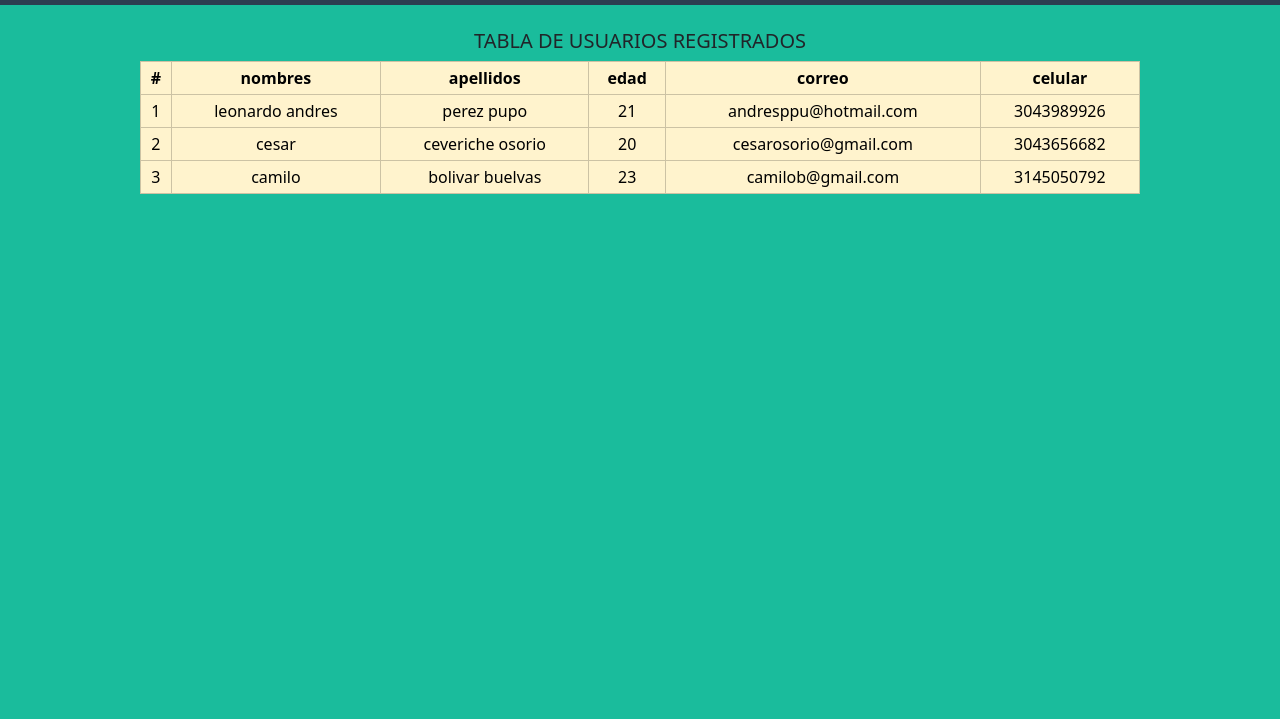
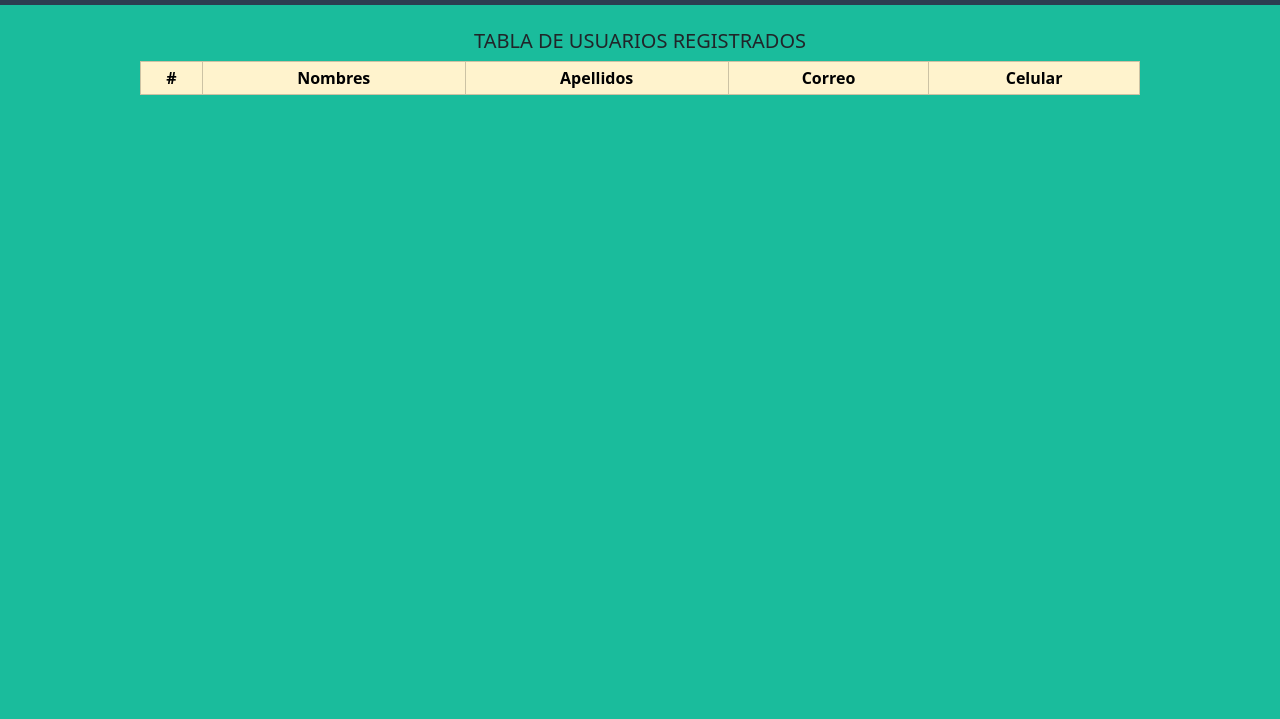
Before and after one commit to caexar/Web-Boostrap, a plain HTML site: page tablaUsers.html in a window 1280 px wide. Shown: the part 81-800 px from the top of the page. Drawn offline with nearby package versions, Linux system fonts and the light colour scheme.

Commit message:
Update tablaUsers.html

```diff
--- a/tablaUsers.html
+++ b/tablaUsers.html
@@ -45,52 +45,44 @@
                     <div class="table-responsive">
                         <table class="table table-bordered table-sm  table-warning ">
                             <thead>
-                                <tr >
+                                <tr>
                                     <th>#</th>
-                                    <th>nombres</th>
-                                    <th>apellidos</th>
-                                    <th>edad</th>
-                                    <th>correo</th>
-                                    <th>celular</th>
+                                    <th>Nombres</th>
+                                    <th>Apellidos</th>
+                                    <th>Correo</th>
+                                    <th>Celular</th>
                                 </tr>
                             </thead>
                             <tbody>
-                                <tr>
-                                    <td>1</td>
-                                    <td>leonardo andres</td>
-                                    <td>perez pupo</td>
-                                    <td>21</td>
-                                    <td>andresppu@hotmail.com</td>
-                                    <td>3043989926</td>
-                                </tr>
-
-                                <tr>
-                                    <td>2</td>
-                                    <td>cesar </td>
-                                    <td>ceveriche osorio</td>
-                                    <td>20</th>
-                                    <td>cesarosorio@gmail.com</td>
-                                    <td>3043656682</td>
-                                </tr>
-                                <tr>
-                                    <td>3</td>
-                                    <td>camilo</td>
-                                    <td>bolivar buelvas</td>
-                                    <td>23</td>
-                                    <td>camilob@gmail.com</td>
-                                    <td>3145050792</td>
-                                </tr>
+                                <!-- Los datos se llenarán desde JavaScript -->
                             </tbody>
                         </table>
                     </div>
-
-
                 </div>
             </div>
         </div>
 
         <script src="https://cdn.jsdelivr.net/npm/bootstrap@5.3.3/dist/js/bootstrap.bundle.min.js" integrity="sha384-YvpcrYf0tY3lHB60NNkmXc5s9fDVZLESaAA55NDzOxhy9GkcIdslK1eN7N6jIeHz" crossorigin="anonymous"></script>
-</body>
+
+        <script>
+            window.onload = function() {
+                var users = JSON.parse(localStorage.getItem("users")) || [];
+                var tableBody = document.querySelector("table tbody");
+
+                users.forEach(function(user, index) {
+                    var row = `<tr>
+                        <td>${index + 1}</td>
+                        <td>${user.nombre}</td>
+                        <td>${user.apellidos}</td>
+                        <td>${user.email}</td>
+                        <td>${user.celular}</td>
+                    </tr>`;
+                    tableBody.innerHTML += row;
+                });
+            };
+            </script>
+
+    </body>
 <footer>
     <div class="container-fluid">
         <div class="row p-5 pb-2 bg-dark  text-white">
```
